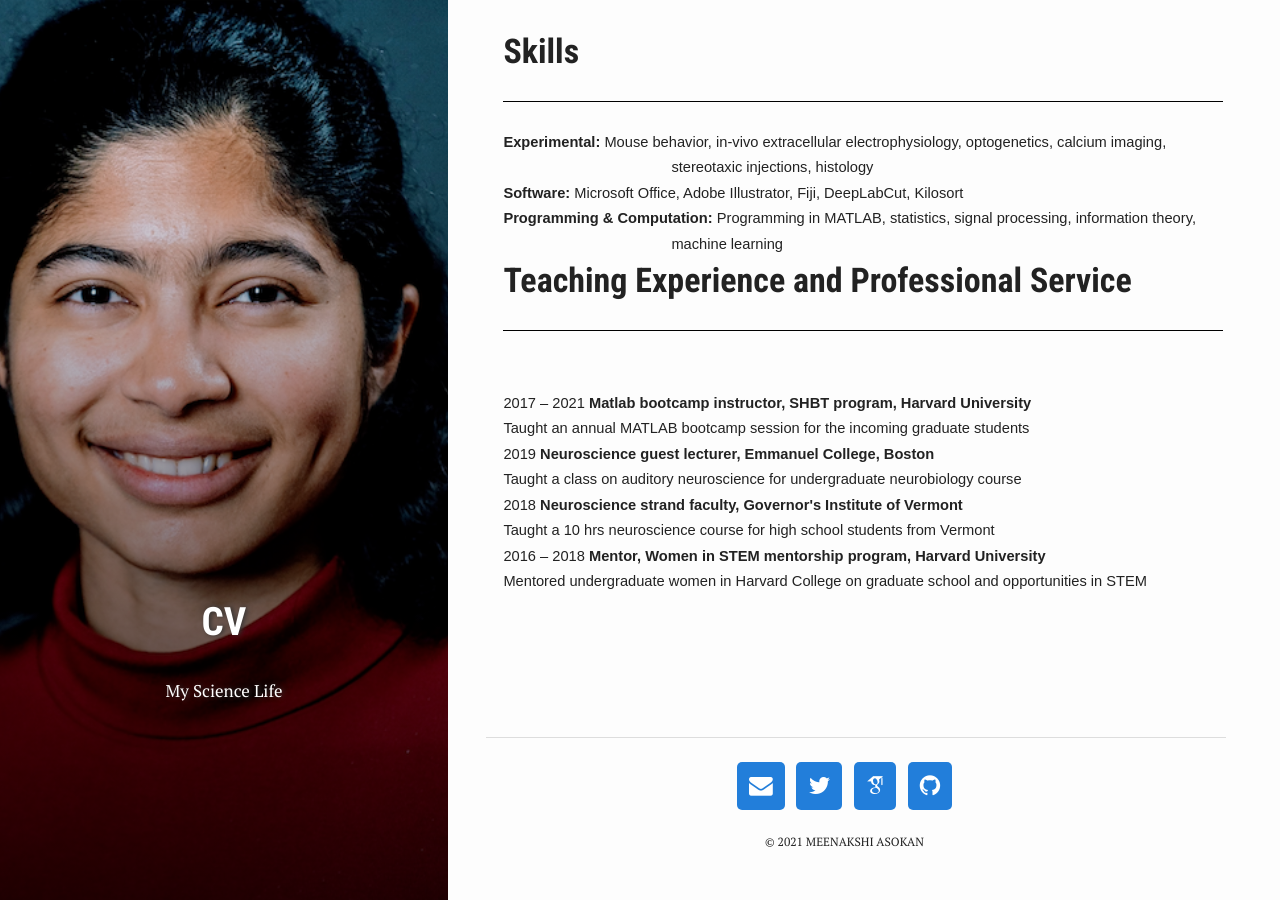
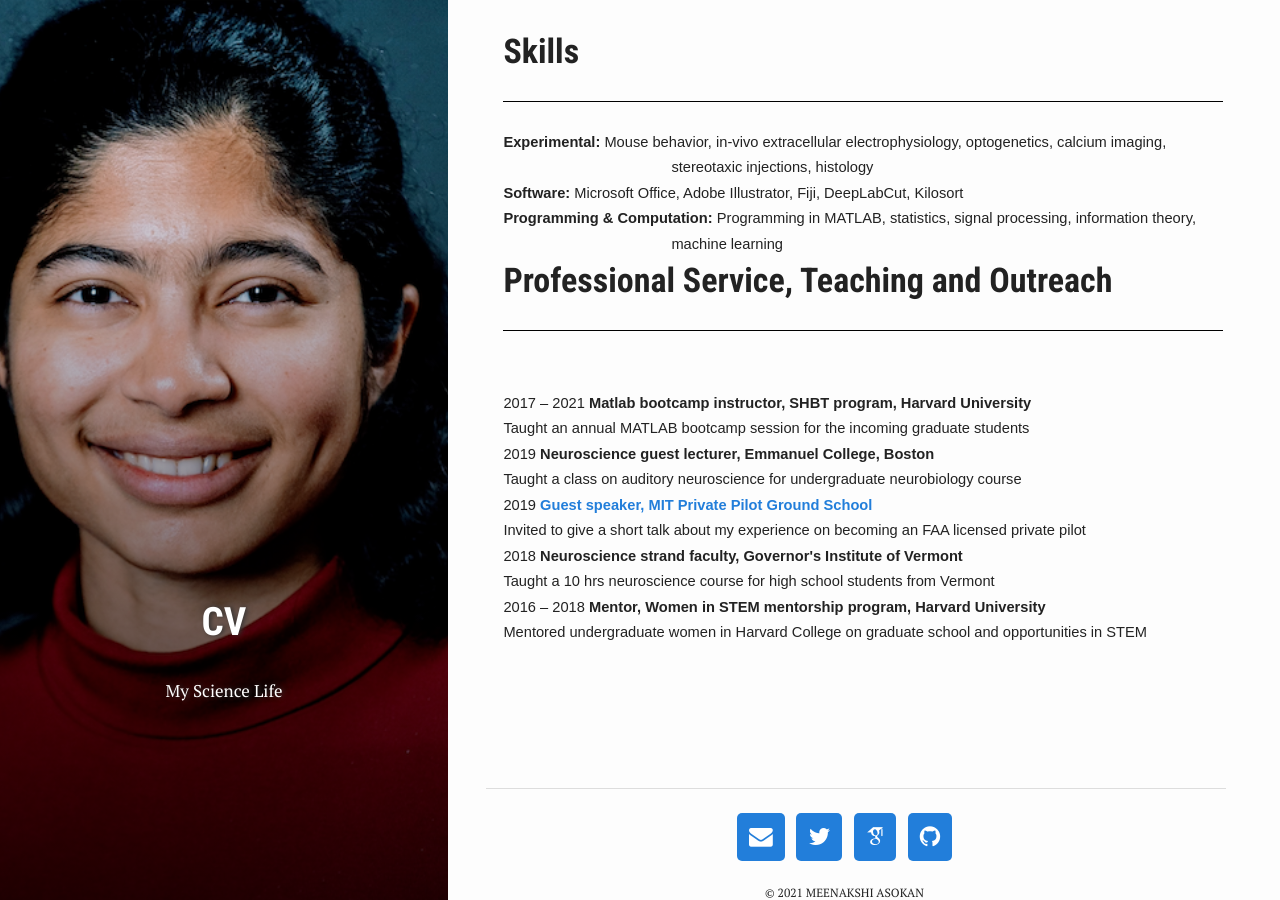
Before and after one commit to Meenakshi-Asokan/Meenakshi-Asokan.github.io, a Jekyll site: the page built from pages/2_cv.html, in a window 1280 px wide and 900 px high, scrolled down 2094 px. Built offline with Jekyll 4.4.1, drawn with Linux system fonts in a browser that asks for light colours; nearby versions of some CDN libraries; some web fonts are replaced; library files that are not in the unit come from our copies.

Commit message:
Update 2_cv.html

```diff
--- a/pages/2_cv.html
+++ b/pages/2_cv.html
@@ -372,8 +372,7 @@ Programming in MATLAB, statistics, signal processing, information theory, machin
 <div style='border:none;border-bottom:solid windowtext 1.0pt;padding:0in 0in 1.0pt 0in;
 margin-left:0in;margin-right:-.5in'>
 
-<h1 style='margin-left:1.75in;text-indent:-1.75in;border:none;padding:0in'>Teaching
-  Experience and Professional Service</h1>
+<h1 style='margin-left:1.75in;text-indent:-1.75in;border:none;padding:0in'>Professional Service, Teaching and Outreach</h1>
 
 </div>
 
@@ -414,6 +413,18 @@ style='font-size:11.0pt;font-family:"Century Gothic",sans-serif'>
 
 <p class=MsoNormal style='margin-top:0in;margin-right:-.5in;margin-bottom:0in;
 margin-left:1.75in;margin-bottom:.0001pt;text-indent:-1.75in'><span
+style='font-size:11.0pt;font-family:"Century Gothic",sans-serif'>2019 </span><b><span
+style='font-size:11.0pt;font-family:"Century Gothic",sans-serif'>
+  <a href ="https://ocw.mit.edu/courses/aeronautics-and-astronautics/16-687-private-pilot-ground-school-january-iap-2019/lecture-notes/MIT16_687IAP19_Lec01.pdf">
+    Guest speaker, MIT Private Pilot Ground School</a></b></span></p>
+
+<p class=MsoNormal style='margin-top:0in;margin-right:-.5in;margin-bottom:0in;
+margin-left:99.0pt;margin-bottom:.0001pt;text-indent:-99.0pt'><span
+style='font-size:11.0pt;font-family:"Century Gothic",sans-serif'>
+  Invited to give a short talk about my experience on becoming an FAA licensed private pilot</span></p>
+
+<p class=MsoNormal style='margin-top:0in;margin-right:-.5in;margin-bottom:0in;
+margin-left:1.75in;margin-bottom:.0001pt;text-indent:-1.75in'><span
 style='font-size:11.0pt;font-family:"Century Gothic",sans-serif'>2018 </span><b><span
 style='font-size:11.0pt;font-family:"Century Gothic",sans-serif'>
   Neuroscience strand faculty, Governor's Institute of Vermont</b></span></p>
```
